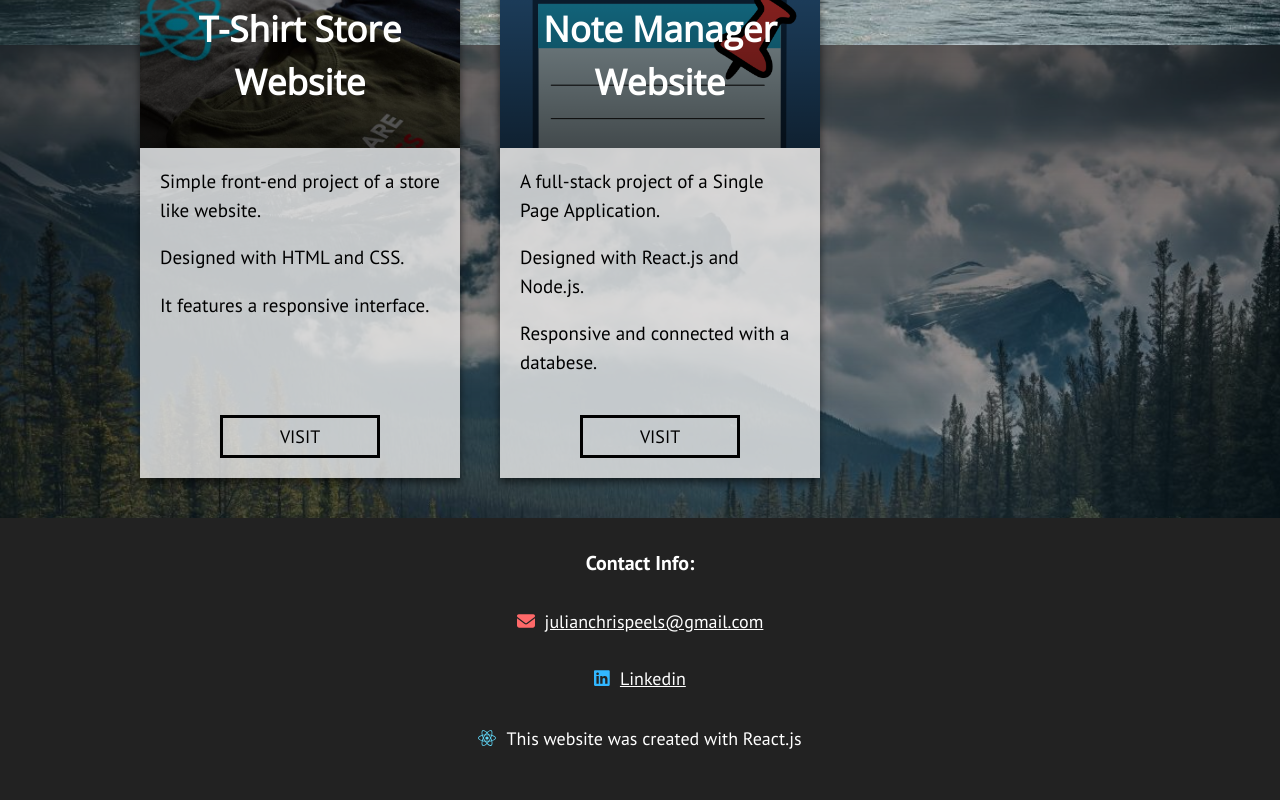
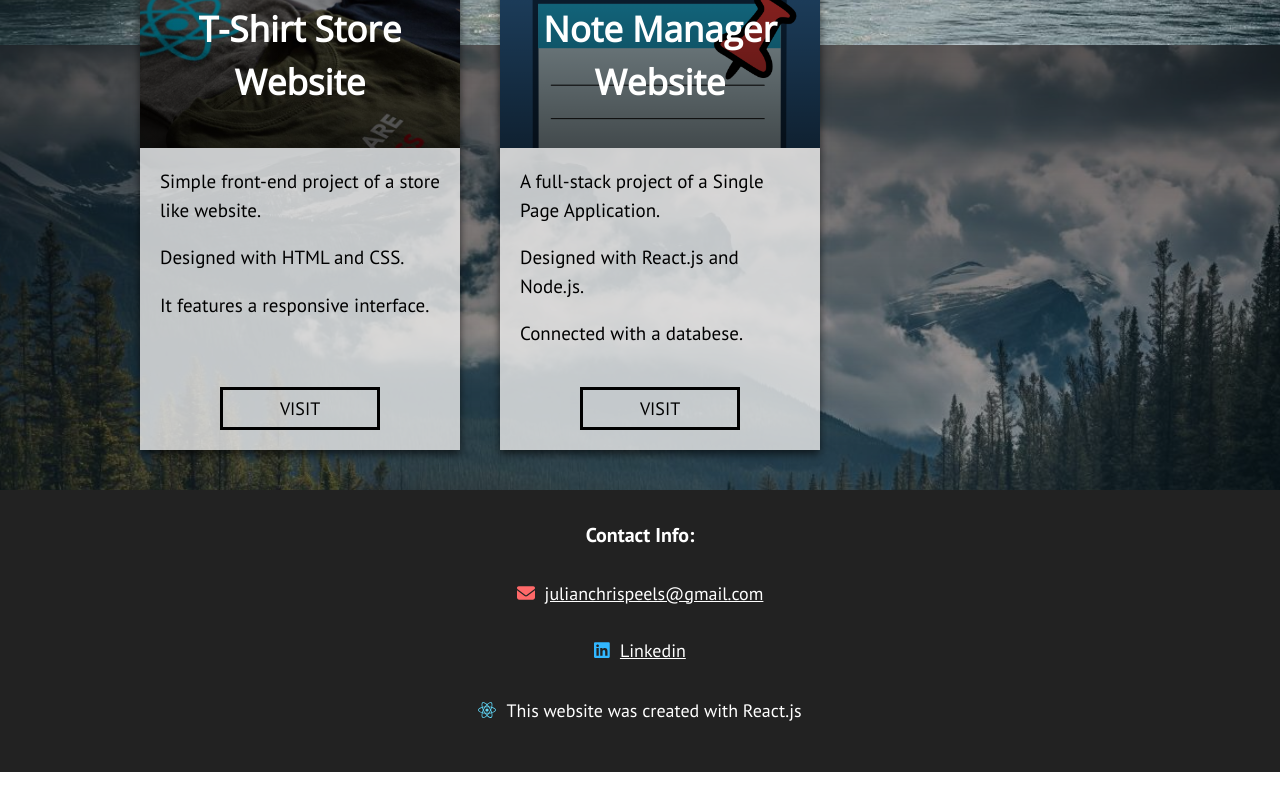
Before and after one commit to julianchrispeels/my-portfolio-react, a JavaScript app: page / in a window 1280 px wide. Shown: the part 755-1555 px from the top of the page. After the commit the page ends 1527 px from the top, so only its background shows below. Built offline with nearby package versions, Linux system fonts and the light colour scheme; the HTML template or start-up script is replaced by a standard one.

Commit message:
Correction

```diff
--- a/src/components/MainContent/index.js
+++ b/src/components/MainContent/index.js
@@ -34,7 +34,7 @@ export default function MainContent() {
                     {listItem("Coffee Blog Website", "coffee-blog", "A complete front-end project of a blog website.", "Designed with HTML and CSS.", "Modern and responsive interface.", "https://upbeat-mestorf-f092bd.netlify.app/")}
                     {listItem("Travel Blog Website", "travel-blog", "A simpler front-end project of a blog website.", "Designed with HTML and CSS.", "It features a responsive interface.", "https://hardcore-poitras-1509f6.netlify.app/")}
                     {listItem("T-Shirt Store Website", "tshirt-store", "Simple front-end project of a store like website.", "Designed with HTML and CSS.", "It features a responsive interface.", "https://gifted-borg-1f9a70.netlify.app/")}
-                    {listItem("Note Manager Website", "note-manager", "A full-stack project of a Single Page Application.", "Designed with React.js and Node.js.", "Responsive and connected with a databese.", "https://note-manager-app-frontend.vercel.app/")}
+                    {listItem("Note Manager Website", "note-manager", "A full-stack project of a Single Page Application.", "Designed with React.js and Node.js.", "Connected with a databese.", "https://note-manager-app-frontend.vercel.app/")}
                 </ul>
             </div>
         </main>
```
